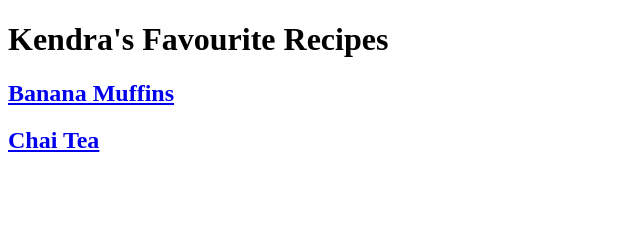
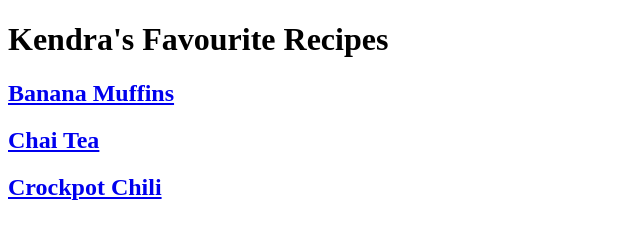
Before and after one commit to gardnek/kendrarecipes, a plain HTML site: page index.html in a window 1280 px wide. Shown: the whole page, without its empty margins (0-640 px from the left). Drawn offline with Linux system fonts and the light colour scheme.

Commit message:
add index.html

```diff
--- a/index.html
+++ b/index.html
@@ -8,5 +8,6 @@
         <h1>Kendra's Favourite Recipes</h1>
         <h2><a href="./recipes2/bananamuffins.html">Banana Muffins</a></h2>
         <h2><a href="./recipes2/chai.html">Chai Tea</a></h2>
+        <h2><a href="./recipes2/chili.html">Crockpot Chili</a></h2>
     </body>
 </html>
```
